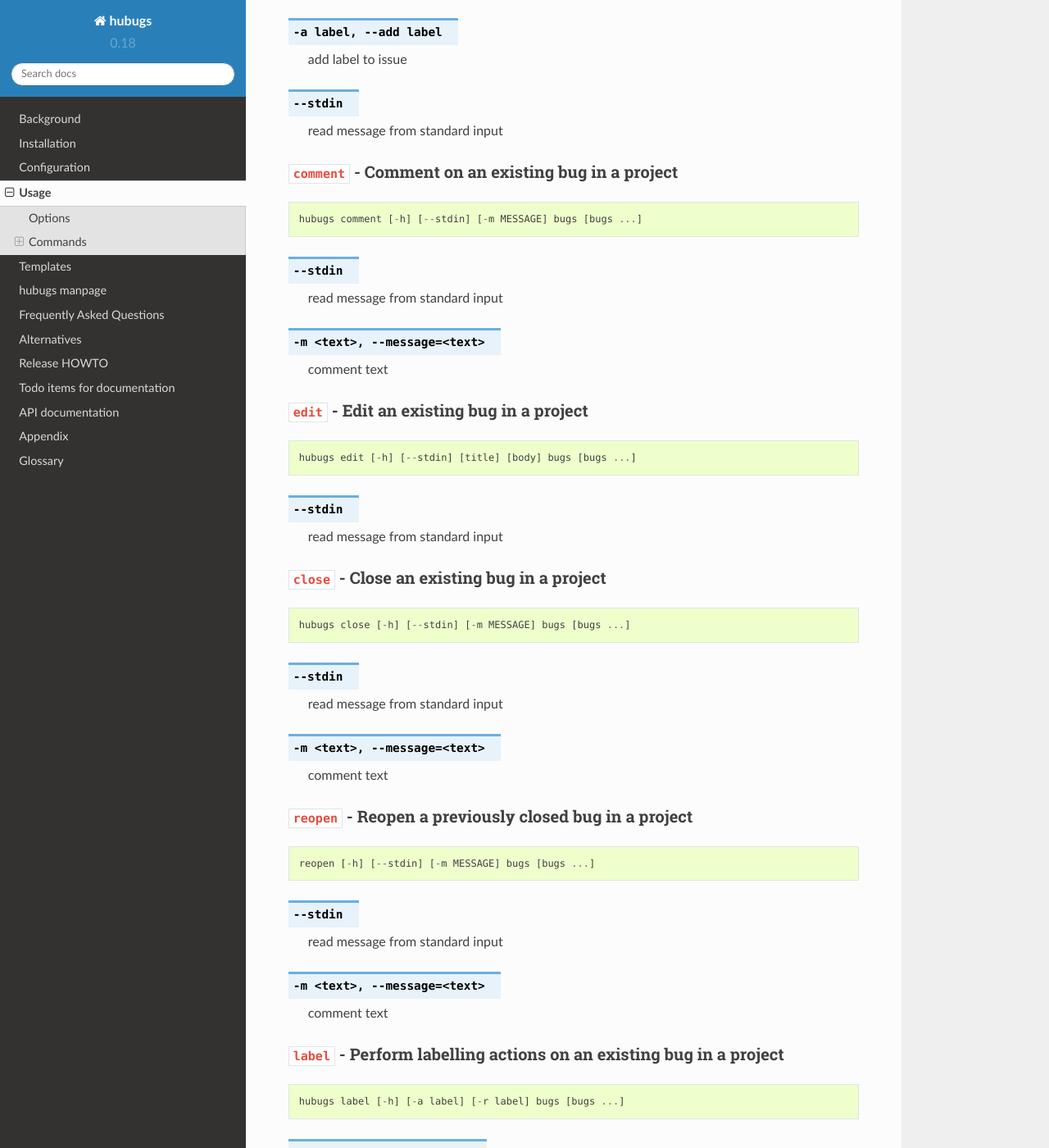
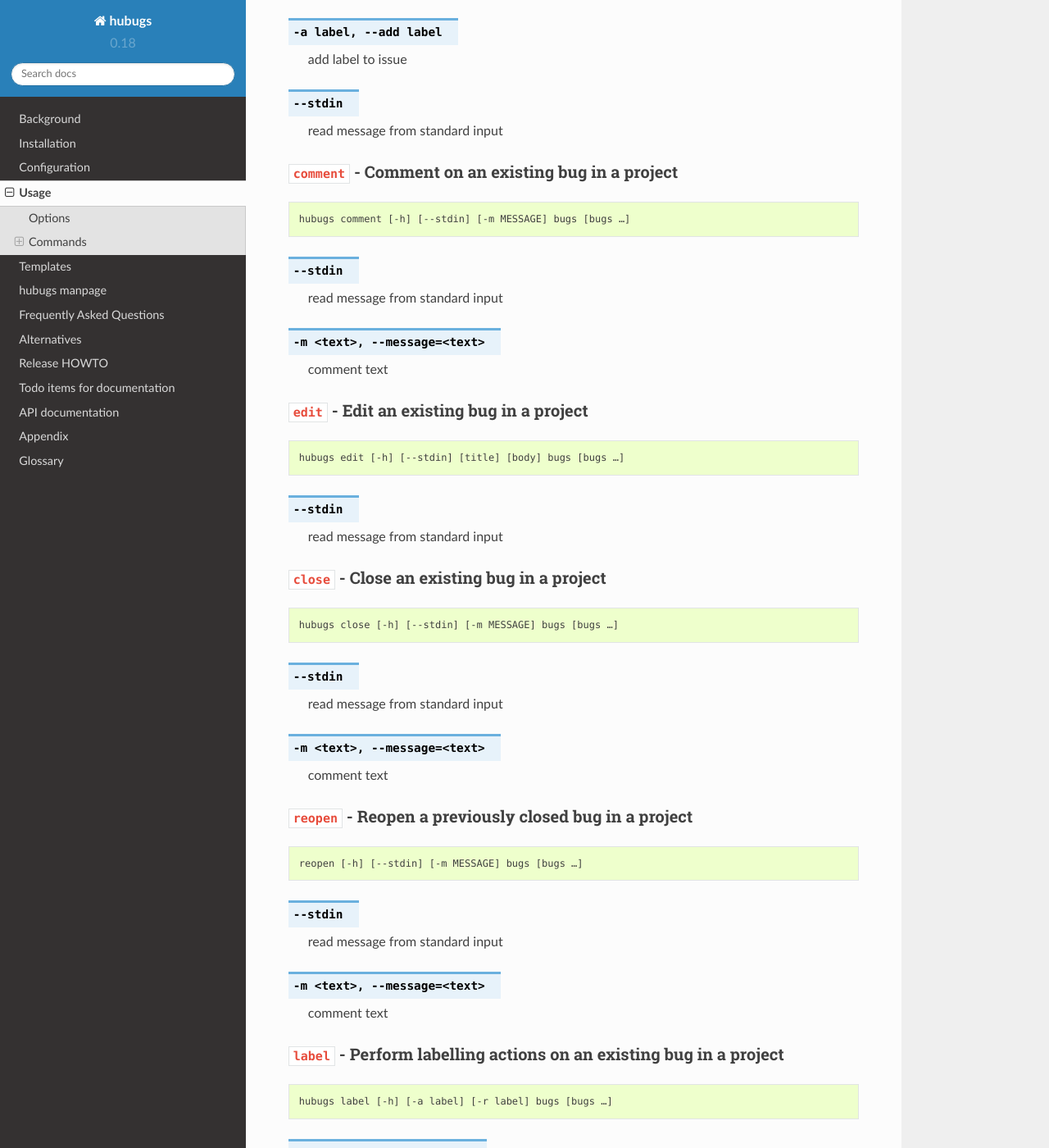
Before and after one commit to JNRowe/hubugs, a Sphinx documentation site: the page built from doc/usage.rst, in a window 1280 px wide and 1400 px high, scrolled down 3252 px. Shown: the whole window at 82% size. Built offline with Sphinx 7.4.7 and the Read the Docs theme 2.0.0, drawn with Linux system fonts in a browser that asks for light colours; some of the changed text lies outside the part shown.

Commit message:
[Tr] Use nice Unicode ellipsis

```diff
--- a/doc/hubugs.1.rst
+++ b/doc/hubugs.1.rst
@@ -13,7 +13,7 @@ Simple client for GitHub issues
 SYNOPSIS
 --------
 
-    hubugs [option]... <command>
+    hubugs [option]… <command>
 
 DESCRIPTION
 -----------
--- a/doc/usage.rst
+++ b/doc/usage.rst
@@ -147,7 +147,7 @@ Commands
 
 ::
 
-    hubugs show [-h] [-f] [-p] bugs [bugs ...]
+    hubugs show [-h] [-f] [-p] bugs [bugs …]
 
 .. option:: -f, --full
 
@@ -189,7 +189,7 @@ Commands
 
 ::
 
-    hubugs comment [-h] [--stdin] [-m MESSAGE] bugs [bugs ...]
+    hubugs comment [-h] [--stdin] [-m MESSAGE] bugs [bugs …]
 
 .. option:: --stdin
 
@@ -206,7 +206,7 @@ Commands
 
 ::
 
-    hubugs edit [-h] [--stdin] [title] [body] bugs [bugs ...]
+    hubugs edit [-h] [--stdin] [title] [body] bugs [bugs …]
 
 .. option:: --stdin
 
@@ -219,7 +219,7 @@ Commands
 
 ::
 
-    hubugs close [-h] [--stdin] [-m MESSAGE] bugs [bugs ...]
+    hubugs close [-h] [--stdin] [-m MESSAGE] bugs [bugs …]
 
 .. option:: --stdin
 
@@ -236,7 +236,7 @@ Commands
 
 ::
 
-    reopen [-h] [--stdin] [-m MESSAGE] bugs [bugs ...]
+    reopen [-h] [--stdin] [-m MESSAGE] bugs [bugs …]
 
 .. option:: --stdin
 
@@ -253,7 +253,7 @@ Commands
 
 ::
 
-    hubugs label [-h] [-a label] [-r label] bugs [bugs ...]
+    hubugs label [-h] [-a label] [-r label] bugs [bugs …]
 
 .. option:: -a <label>, --add=<label>
 
@@ -270,7 +270,7 @@ Commands
 
 ::
 
-    hubugs milestone [-h] milestone [bugs [bugs ...]]
+    hubugs milestone [-h] milestone [bugs [bugs …]]
 
 ``milestones`` - Manage repository milestones
 '''''''''''''''''''''''''''''''''''''''''''''
```
